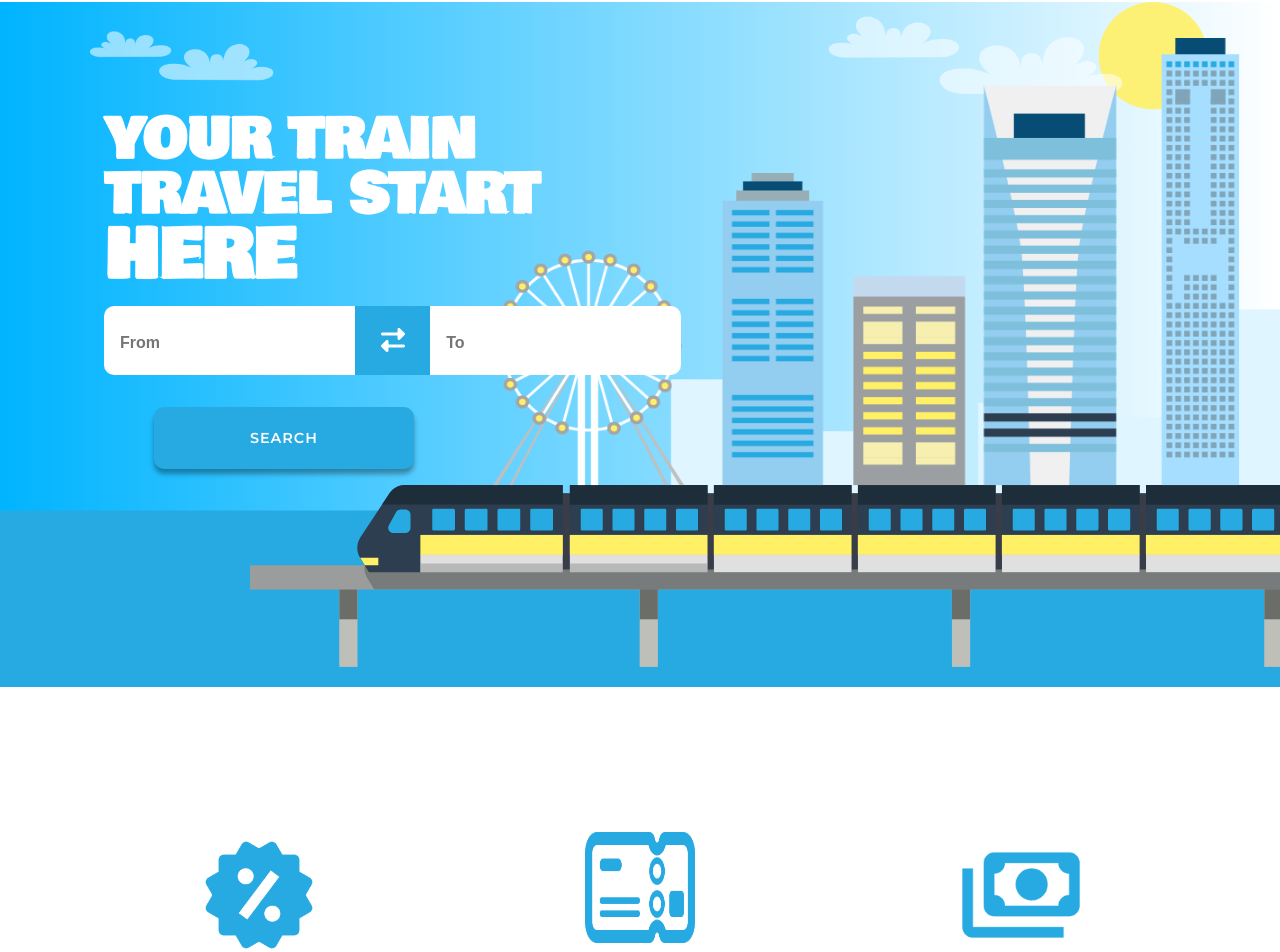
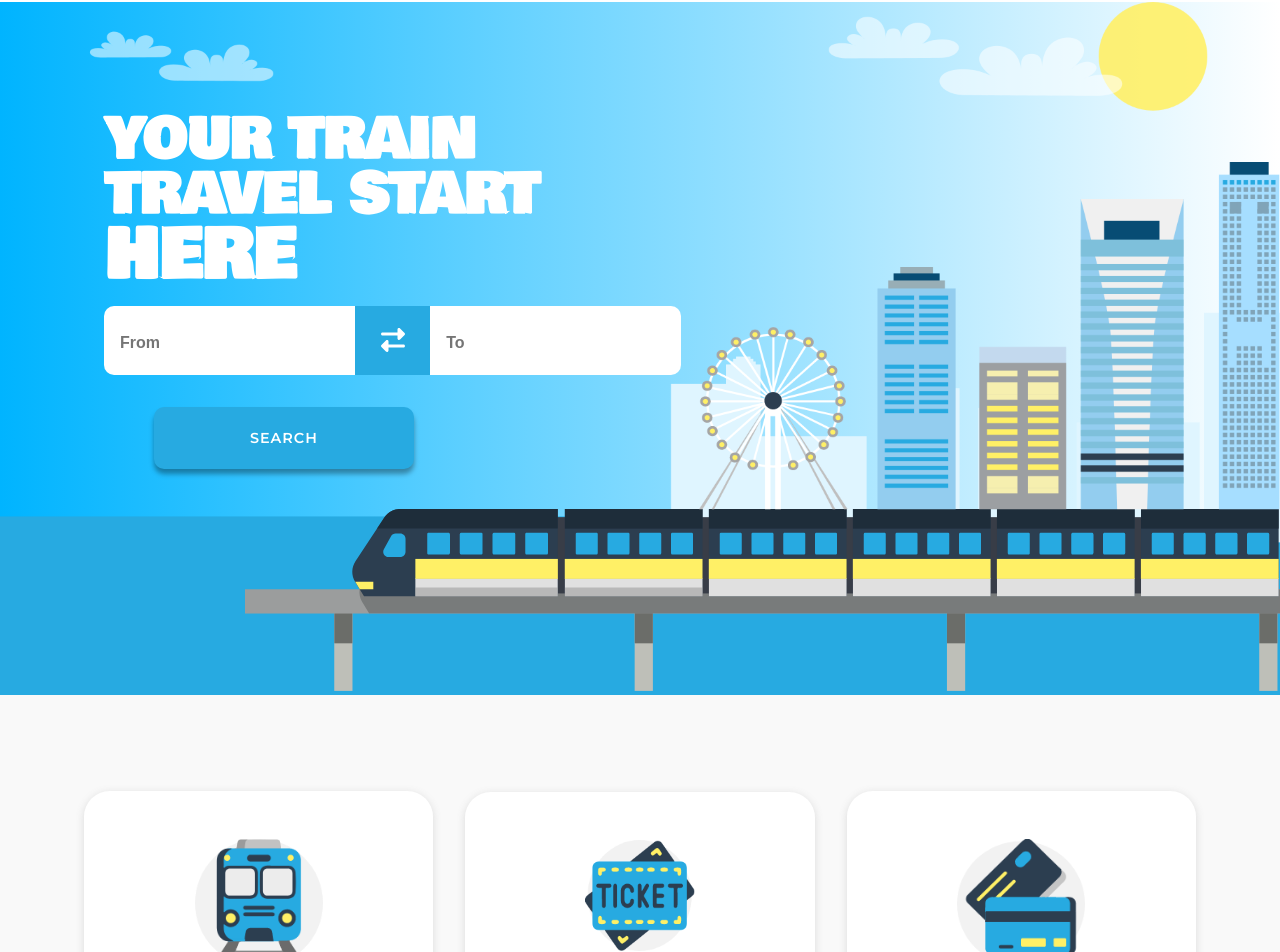
Before and after one commit to MuhammadYousufHere/train, a React (Create React App) app: page / in a window 1280 px wide. Shown: the part 108-1060 px from the top of the page. Built offline with nearby package versions, Linux system fonts and the light colour scheme.

Commit message:
boxes reverted style

```diff
--- a/src/pages/Landing/Header.scss
+++ b/src/pages/Landing/Header.scss
@@ -8,10 +8,10 @@ $padding-sm: 1rem 2rem;
   // background: $bg-gradienti;
   // background-image: url("../../assets/header-background-2.png"), $bg-gradientii;
   background: $gradient-var_2;
-  background-image: url("../../assets/header-background-2.png"), $gradient-var_bg;
+  background-image: url("../../assets/header-background-2.png"),
+    $gradient-var_bg;
 
-
-// background: rgba(0, 180, 255, 0.1);
+  // background: rgba(0, 180, 255, 0.1);
   background-position: center;
   background-repeat: no-repeat;
   background-size: 100% 100%;
@@ -20,7 +20,9 @@ $padding-sm: 1rem 2rem;
   .train-box {
     text-align: right;
     figure {
-      margin-right: -25px !important;
+      margin-right: -20px !important;
+      margin-bottom: 0;
+      margin-top: 2.5rem;
     }
   }
   .header-content {
@@ -70,27 +72,46 @@ $padding-sm: 1rem 2rem;
     }
     .right {
       position: absolute;
-      right: -6.5%;
+
       overflow: hidden;
-      bottom: -37px;
+      bottom: -45px;
+      right: 0;
       .decorators {
         figure {
+          text-align: right;
+          margin-right: 0;
+          margin-bottom: 0;
           img {
-            width: 90%;
-            height: 90%;
+            width: 80%;
+            height: 80%;
           }
         }
       }
     }
   }
 }
-
+@media (max-width: 1284px) {
+  .header-container {
+    .header-content {
+      .right {
+        .decorators {
+          figure {
+            img {
+              width: 70%;
+              height: 70%;
+            }
+          }
+        }
+      }
+    }
+  }
+}
 @media (max-width: 1024px) {
   .header-container {
     margin-top: 5.1rem;
     .train-box {
       text-align: right;
-      // padding-bottom: 1.6rem;
+
       figure {
         margin-right: -25px !important;
         margin-top: -0.1rem;
@@ -113,9 +134,8 @@ $padding-sm: 1rem 2rem;
         }
       }
       .right {
-        //   margin-bottom: -1rem;
-        bottom: -4%;
-        right: -36.5%;
+        bottom: -0.8%;
+
         .decorators {
           figure {
             img {
@@ -141,8 +161,6 @@ $padding-sm: 1rem 2rem;
       .right {
         position: absolute;
         z-index: 1;
-        right: -53%;
-        // left: 30%;
 
         .decorators {
           figure {
@@ -186,8 +204,7 @@ $padding-sm: 1rem 2rem;
       .right {
         position: absolute;
         z-index: 1;
-        right: -65%;
-        // left: 30%;
+
         .decorators {
           figure {
             img {
@@ -204,6 +221,11 @@ $padding-sm: 1rem 2rem;
         height: 100%;
       }
     }
+  }
+}
+@media (max-width: 685px) {
+  .header-container {
+    margin-top: 3.9rem;
   }
 }
 @media (max-width: 28em) {
@@ -243,7 +265,6 @@ $padding-sm: 1rem 2rem;
         }
       }
       .right {
-        // right: -73%;
         left: 37%;
         bottom: -19px;
         figure {
@@ -258,9 +279,7 @@ $padding-sm: 1rem 2rem;
       }
     }
     .train-box {
-      // background: $bg-primary;
       figure {
-        // display: none;
         img {
           width: 90%;
           height: 90%;
--- a/src/pages/Services/Services.scss
+++ b/src/pages/Services/Services.scss
@@ -40,9 +40,11 @@ $padding-sm: 1rem;
         font-weight: 500;
         background: $bg-overlay;
         padding: 1rem 1.3rem;
-        // min-width: 250px;
+
         max-width: 280px;
+        min-width: 100%;
         text-align: center;
+        word-break: keep-all;
 
         p {
           margin: 0;
--- a/src/pages/ShowCase/Showcase.js
+++ b/src/pages/ShowCase/Showcase.js
@@ -8,7 +8,7 @@ const Showcase = () => {
         {data.map((item) => (
           <Card
             key={item.id}
-            icon={item.icons_2}
+            icon={item.icon}
             tag_1={item.tag_1}
             tag_2={item.tag_2}
             text_1={item.details}
--- a/src/pages/ShowCase/style.scss
+++ b/src/pages/ShowCase/style.scss
@@ -13,7 +13,7 @@ $padding-sm: 2rem 2.5rem;
   font-family: inherit;
 }
 .showcase-container {
-  background: $bg-white;
+  background: $bg-light;
   padding: $padding-xxl;
   .showcase-body {
     gap: 2rem;
@@ -23,14 +23,14 @@ $padding-sm: 2rem 2.5rem;
     padding: 2rem 1rem;
     background-color: $bg-white;
     border-radius: 2vmax;
-    // box-shadow: rgba(99, 99, 99, 0.2) 0px 2px 8px 0px;
+    box-shadow: rgba(99, 99, 99, 0.2) 0px 2px 8px 0px;
     min-width: calc((100% - 1rem) / 2.5);
+
     &:nth-last-of-type(even) {
       .card-body {
         .avatar {
-            width: clamp(89px, 7vw + 1.3rem,260px);
+          width: clamp(89px, 7vw + 1.3rem, 260px);
           height: clamp(89px, 7vw + 1.3rem, 260px);
-
         }
         .punchline-box {
           margin-top: 1rem;
@@ -50,9 +50,7 @@ $padding-sm: 2rem 2.5rem;
         img {
           width: 100%;
           height: 100%;
-
         }
-
       }
 
       .punchline-box {
@@ -86,7 +84,6 @@ $padding-sm: 2rem 2.5rem;
   }
 }
 
-
 @media (max-width: 1024px) {
   .showcase-container {
     padding: $padding-xx;
@@ -105,7 +102,13 @@ $padding-sm: 2rem 2.5rem;
 }
 @media (max-width: 820px) {
   .showcase-container .showcase-body {
-    gap: 0 !important
+    gap: 1rem !important;
+    .card-container {
+      min-width: 245px;
+      .card-body .punchline-box h1 {
+        font-size: clamp(0.8rem, 1vw + 0.1rem, 2rem);
+      }
+    }
   }
 }
 @media (max-width: 768px) {
```
Lines whose indentation alone changed are shown as unchanged.
